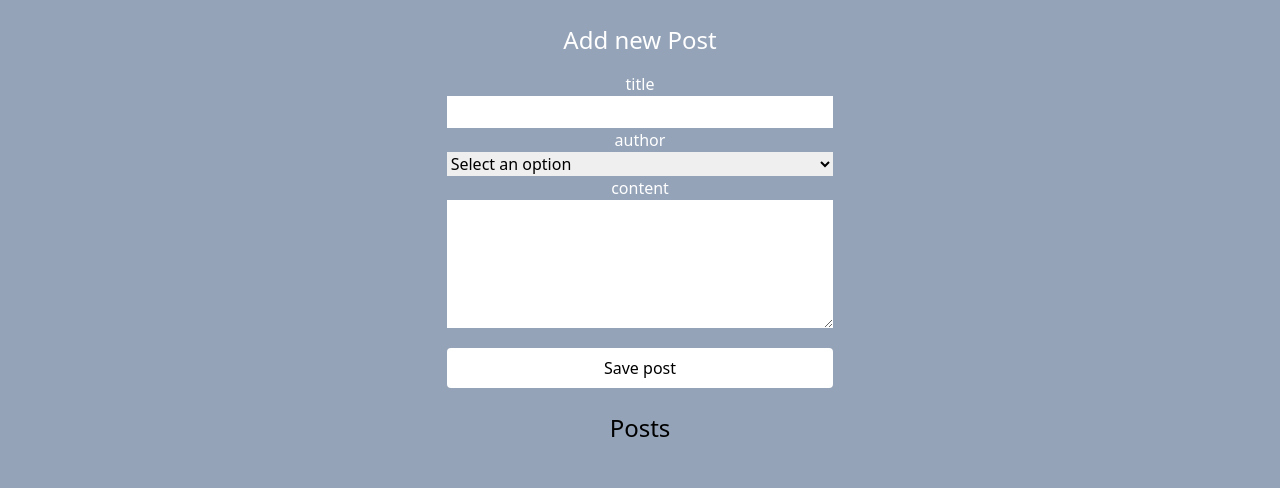
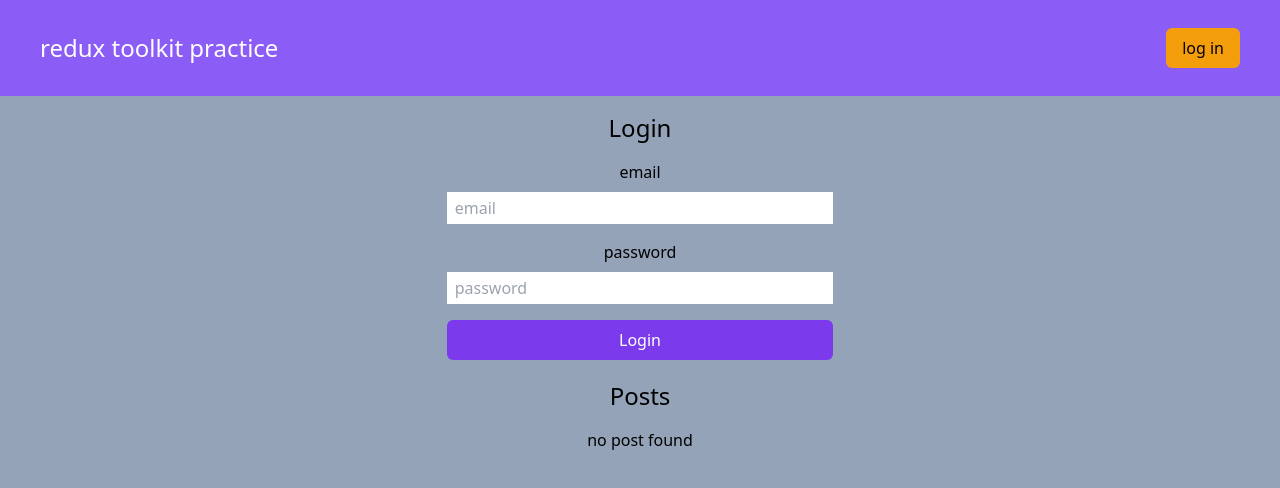
Before and after one commit to oussamaennadafy/practice-redux-toolkit, a React (Vite) app: page / in a window 1280 px wide. Shown: the top 488 px of the page. Built offline with nearby package versions, Linux system fonts and the light colour scheme.

Commit message:
finish dummy auth using redux

```diff
--- a/package.json
+++ b/package.json
@@ -13,7 +13,8 @@
     "@reduxjs/toolkit": "^1.9.5",
     "react": "^18.2.0",
     "react-dom": "^18.2.0",
-    "react-redux": "^8.0.5"
+    "react-redux": "^8.0.5",
+    "react-toastify": "^9.1.3"
   },
   "devDependencies": {
     "@types/react": "^18.0.28",
--- a/src/App.jsx
+++ b/src/App.jsx
@@ -1,11 +1,17 @@
-import AddPost from "./components/AddPost";
+import { useSelector, useStore } from "react-redux";
+import AddPostForm from "./components/AddPostForm";
+import AuthForm from "./components/AuthForm";
+import Header from "./components/Header";
 import Posts from "./components/Posts";
 
 function App() {
+  const auth = useSelector((store) => store.auth);
+  console.log("auth changed");
   return (
-    <div className="w-screen min-h-screen bg-slate-400 overflow-auto">
+    <div className="w-screen min-h-screen bg-slate-400 overflow-y-auto overflow-x-hidden">
       <div className="w-full sm:w-10/12 md:w-9/12 lg:w-7/12 xl:w-4/12 mx-auto flex items-center h-screen flex-col">
-        <AddPost />
+        <Header />
+        {auth.isLoggedIn ? <AddPostForm /> : <AuthForm />}
         <Posts />
       </div>
     </div>
--- a/src/components/AddPost/index.jsx
+++ b/src/components/AddPostForm/index.jsx
@@ -1,6 +1,6 @@
 import React, { useState } from "react";
 import { useDispatch } from "react-redux";
-import postsSlice from "./../../store/posts-slice";
+import postsSlice from "../../store/posts-slice";
 
 function AddPost() {
   const dispatch = useDispatch();
@@ -29,8 +29,8 @@ function AddPost() {
     setError(null);
   };
   return (
-    <div className="w-full flex text-center flex-col gap-4 my-6 text-white">
-      <h1 className="text-2xl">Add new Post</h1>
+    <>
+      <h1 className="text-2xl text-center">Add new Post</h1>
       <form
         className="flex flex-col w-full px-5 sm:w-full mx-auto"
         onSubmit={handleSubmit}
@@ -41,6 +41,7 @@ function AddPost() {
             onChange={handleChange}
             value={form.title}
             name="title"
+            placeholder="title"
             type="text"
             id="title"
             className="text-black px-2 py-1"
@@ -69,13 +70,14 @@ function AddPost() {
             value={form.content}
             name="content"
             id="content"
+            placeholder="content"
             className="text-black px-2 py-1"
             cols="30"
             rows="5"
           ></textarea>
         </div>
         {error ? (
-          <p className="mt-2 text-red-700 font-medium">{error}</p>
+          <p className="mt-2 text-red-700 font-medium text-center">{error}</p>
         ) : null}
         <button
           className="w-full bg-white text-black mt-5 py-2 rounded"
@@ -84,7 +86,7 @@ function AddPost() {
           Save post
         </button>
       </form>
-    </div>
+    </>
   );
 }
 
--- /dev/null
+++ b/src/components/AuthForm/index.jsx
@@ -0,0 +1,61 @@
+import React, { useState } from "react";
+import { useDispatch } from "react-redux";
+import authSlice from "../../store/auth-slice";
+
+function AuthForm() {
+  const [email, setEmail] = useState("");
+  const [password, setPassword] = useState("");
+  const [error, setError] = useState(null);
+  const dispatch = useDispatch();
+
+  const handleLogin = (event) => {
+    event.preventDefault();
+    if (email && password) {
+      dispatch(authSlice.actions.login({ email, password }));
+      setError(null);
+    } else {
+      setError("please fill all inputs");
+    }
+  };
+  return (
+    <>
+      <h1 className="text-center text-2xl my-4">Login</h1>
+      <form
+        onSubmit={handleLogin}
+        className="flex flex-col w-full px-5 sm:w-full mx-auto text-center gap-4"
+      >
+        <div className="w-full flex flex-col gap-2">
+          <label htmlFor="email">email</label>
+          <input
+            placeholder="email"
+            className="px-2 py-1"
+            type="email"
+            name="email"
+            id="email"
+            onChange={(e) => setEmail(e.target.value)}
+          />
+        </div>
+        <div className="w-full flex flex-col gap-2">
+          <label htmlFor="password">password</label>
+          <input
+            className="px-2 py-1"
+            type="password"
+            placeholder="password"
+            name="password"
+            id="password"
+            onChange={(e) => setPassword(e.target.value)}
+          />
+        </div>
+        {error ? <p className="text-red-500">{error}</p> : null}
+        <button
+          className="bg-violet-600 py-2 rounded-md text-white"
+          type="submit"
+        >
+          Login
+        </button>
+      </form>
+    </>
+  );
+}
+
+export default AuthForm;
--- /dev/null
+++ b/src/components/Header/index.jsx
@@ -0,0 +1,59 @@
+import React from "react";
+import { useSelector, useDispatch } from "react-redux";
+import authSlice from "./../../store/auth-slice";
+
+function Header() {
+  const dispatch = useDispatch();
+  const auth = useSelector((store) => store.auth);
+
+  const handleLogout = () => {
+    dispatch(authSlice.actions.logout());
+  };
+
+  const handleLogin = () => {
+    // dispatch(authSlice.actions.logout());
+  };
+
+  const navbar = auth.isLoggedIn ? (
+    <nav>
+      <ul className="flex items-center justify-between gap-2">
+        <li>
+          <button className="px-4 py-2 rounded-md transition-all hover:bg-violet-600">
+            My products
+          </button>
+        </li>
+        <li>
+          <button className="px-4 py-2 rounded-md transition-all hover:bg-violet-600">
+            My sales
+          </button>
+        </li>
+        <li>
+          <button
+            onClick={handleLogout}
+            className="px-4 py-2 rounded-md transition-all bg-amber-500"
+          >
+            log out
+          </button>
+        </li>
+      </ul>
+    </nav>
+  ) : (
+    <button
+      onClick={handleLogin}
+      className="px-4 py-2 rounded-md transition-all bg-amber-500"
+    >
+      log in
+    </button>
+  );
+
+  return (
+    <header className="w-screen px-10 py-7 bg-violet-500 flex items-center justify-between">
+      <a className="text-xl lg:text-2xl text-white" href="#">
+        redux toolkit practice
+      </a>
+      {navbar}
+    </header>
+  );
+}
+
+export default Header;
--- a/src/components/Posts/Post/index.jsx
+++ b/src/components/Posts/Post/index.jsx
@@ -9,12 +9,12 @@ function Post({ post }) {
   const { title, content, author, createdAt, reactions } = post;
   const date = new Date(createdAt).toDateString();
 
-  const addReaction = (postId, reactionType) => {
+  const handleReact = (postId, reactionType) => {
     dispatch(postsSlice.actions.reactToPost({ postId, reactionType }));
   };
 
   const reactionsButtons = Object.entries(reactionsIcons).map((reaction) => (
-    <button onClick={() => addReaction(post.id, reaction[0])} key={reaction[0]}>
+    <button onClick={() => handleReact(post.id, reaction[0])} key={reaction[0]}>
       {reaction[1]} {reactions[reaction[0]]}
     </button>
   ));
--- a/src/components/Posts/index.jsx
+++ b/src/components/Posts/index.jsx
@@ -3,16 +3,18 @@ import { useSelector } from "react-redux";
 import Post from "./Post";
 
 function Posts() {
-  const postsStore = useSelector((posts) => posts);
+  const postsStore = useSelector((store) => store.posts);
   return (
-    <section className="w-full">
+    <section className="w-full my-5">
       <h2 className="w-full sm:w-1/2 mx-auto text-center mb-4 text-2xl">
         Posts
       </h2>
       <div className="flex items-center justify-center flex-col gap-2 w-full px-5 mx-auto pb-10">
-        {postsStore.map((post) => (
-          <Post key={post.id} post={post} />
-        ))}
+        {postsStore.length ? (
+          postsStore.map((post) => <Post key={post.id} post={post} />)
+        ) : (
+          <p>no post found</p>
+        )}
       </div>
     </section>
   );
--- /dev/null
+++ b/src/store/auth-slice.js
@@ -0,0 +1,30 @@
+import { createSlice } from "@reduxjs/toolkit";
+
+const initialState = {
+  isLoggedIn: false,
+  user: null,
+};
+
+const authSlice = createSlice({
+  name: "auth",
+  initialState,
+  reducers: {
+    login(state, action) {
+      const { email, password } = action.payload;
+      if ((email, password))
+        return {
+          isLoggedIn: true,
+          user: {
+            email,
+            password,
+          },
+        };
+      else return initialState;
+    },
+    logout() {
+      return initialState;
+    },
+  },
+});
+
+export default authSlice;
--- a/src/store/index.js
+++ b/src/store/index.js
@@ -1,8 +1,12 @@
 import { configureStore } from "@reduxjs/toolkit";
 import postsSlice from "./posts-slice";
+import authSlice from "./auth-slice";
 
 const store = configureStore({
-  reducer: postsSlice.reducer,
+  reducer: {
+    posts: postsSlice.reducer,
+    auth: authSlice.reducer,
+  },
 });
 
 export default store;
```
Also changed, not shown: 1 other file (tests, documents, lock files or other folders).
